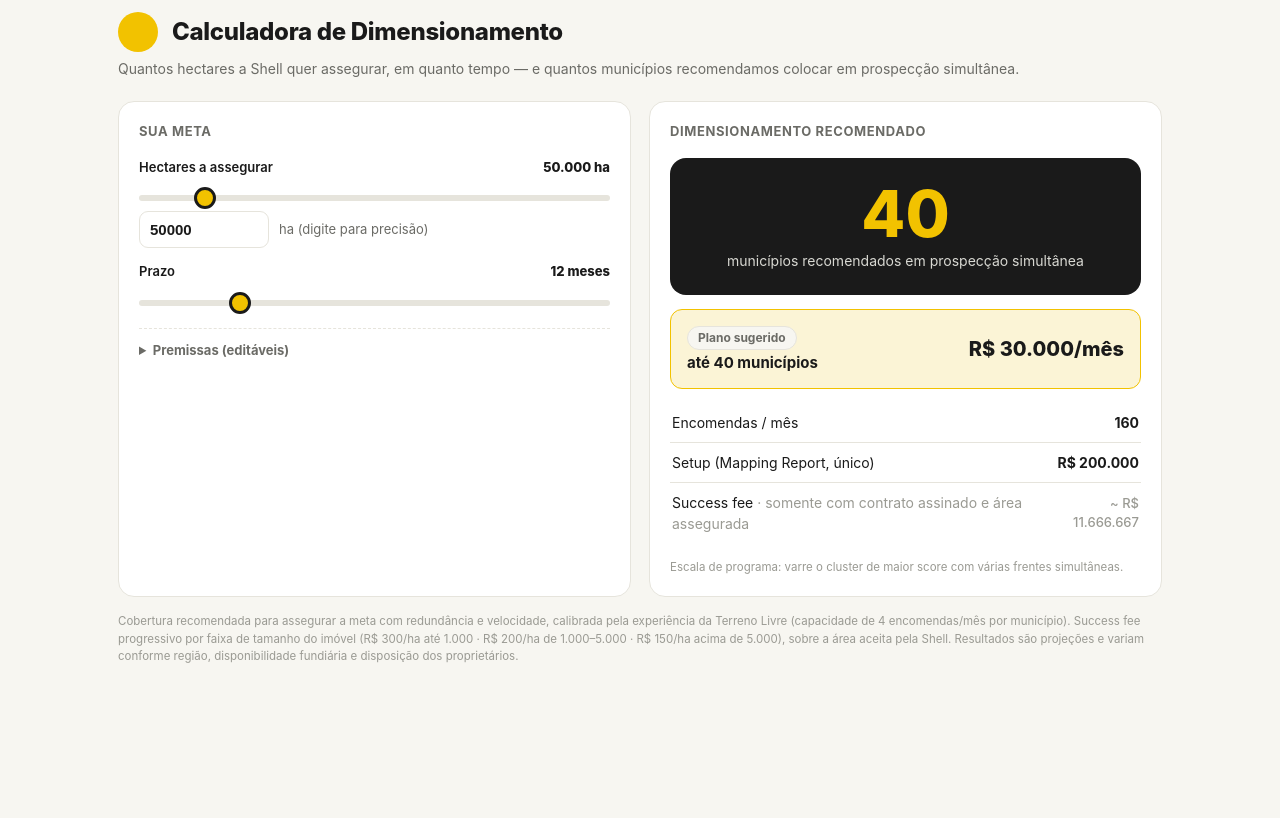
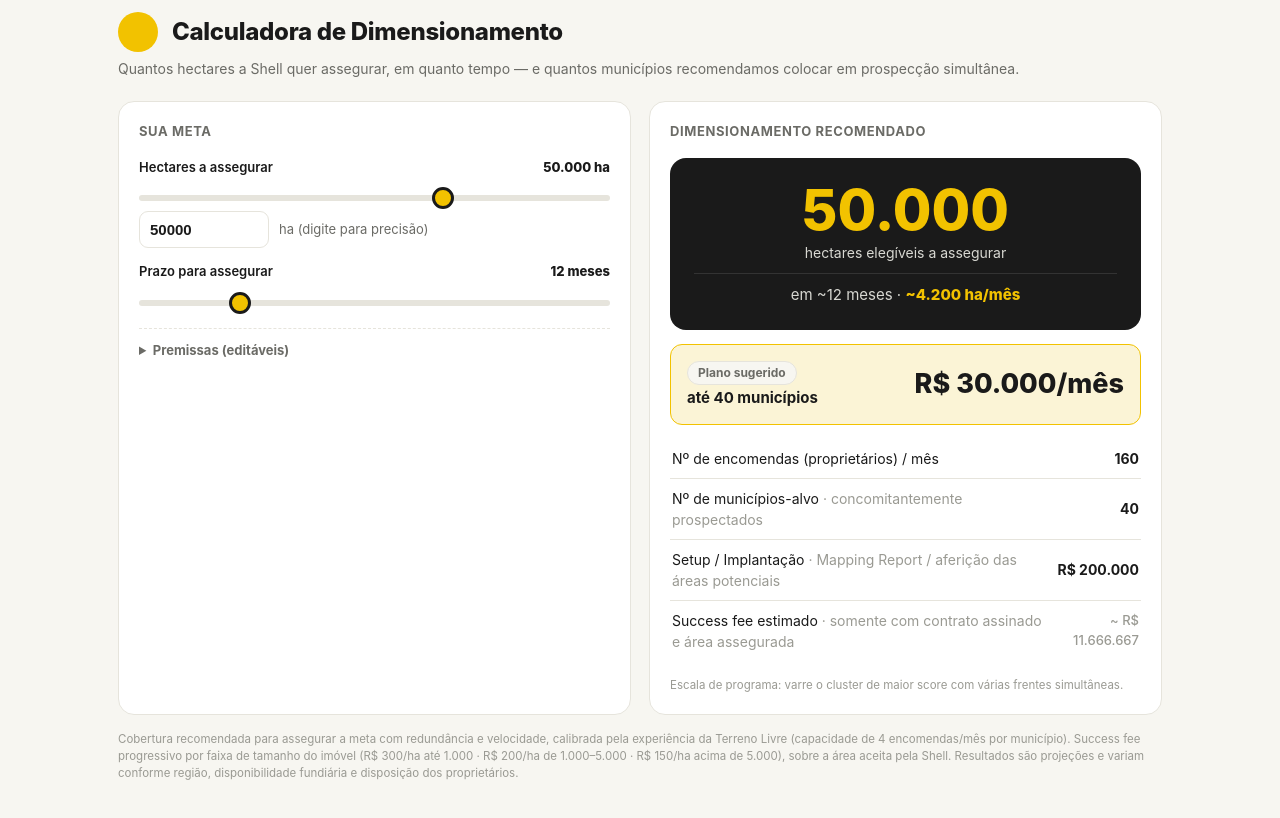
Before and after one commit to antoniofreitas-dev/calculadoraShell-TerrenoLivre, a plain HTML site: page index.html in a window 1280 px wide. Shown: the part 98-916 px from the top of the page. Before the commit the page ends 823 px from the top, so only its background shows below. Drawn offline with Linux system fonts and the light colour scheme.

Commit message:
Update index.html

```diff
--- a/index.html
+++ b/index.html
@@ -27,11 +27,13 @@
   .numrow input[type=number]{width:130px;padding:9px 10px;border:1px solid var(--line);border-radius:9px;font-size:15px;font-weight:700;color:var(--ink)}
   .numrow span{font-size:13px;color:var(--grey)}
   .hero{background:var(--ink);color:#fff;border-radius:16px;padding:24px;text-align:center;margin-bottom:14px}
-  .hero .big{font-size:64px;font-weight:800;color:var(--yel);line-height:1}
+  .hero .big{font-size:56px;font-weight:800;color:var(--yel);line-height:1}
   .hero .cap{font-size:14px;color:#d8d8d2;margin-top:4px}
+  .hero .velo{font-size:15px;color:#d8d8d2;margin-top:10px;padding-top:10px;border-top:1px solid #333}
+  .hero .velo b{color:var(--yel);font-weight:800}
   .plan{background:var(--yel-soft);border:1px solid var(--yel);border-radius:12px;padding:14px 16px;display:flex;justify-content:space-between;align-items:center;flex-wrap:wrap;gap:8px;margin-bottom:14px}
   .plan b{font-size:15px}
-  .plan .price{font-size:20px;font-weight:800}
+  .plan .price{font-size:27px;font-weight:800}
   table{width:100%;border-collapse:collapse;font-size:14px}
   td{padding:9px 2px;border-bottom:1px solid var(--line)}
   td:last-child{text-align:right;font-weight:700}
@@ -60,10 +62,10 @@
     <div class="card">
       <h2>Sua meta</h2>
       <label>Hectares a assegurar <span class="val"><span id="haV">50.000</span> ha</span></label>
-      <input type="range" id="ha" min="1000" max="400000" step="500" value="50000">
+      <input type="range" id="ha" min="0" max="1000" step="1" value="653">
       <div class="numrow"><input type="number" id="haNum" value="50000" min="500" step="500"><span>ha (digite para precisão)</span></div>
 
-      <label>Prazo <span class="val"><span id="prazoV">12</span> meses</span></label>
+      <label>Prazo para assegurar <span class="val"><span id="prazoV">12</span> meses</span></label>
       <input type="range" id="prazo" min="6" max="36" value="12">
 
       <details>
@@ -81,17 +83,19 @@
     <div class="card">
       <h2>Dimensionamento recomendado</h2>
       <div class="hero">
-        <div class="big" id="muni">40</div>
-        <div class="cap">municípios recomendados em prospecção simultânea</div>
+        <div class="big" id="heroHa">50.000</div>
+        <div class="cap">hectares elegíveis a assegurar</div>
+        <div class="velo">em ~<span id="veloMeses">12</span> meses · <b id="veloRate">~4.200 ha/mês</b></div>
       </div>
       <div class="plan">
         <div><span class="pill">Plano sugerido</span><br><b id="planoNome">até 40 municípios</b></div>
         <div class="price" id="planoPreco">R$ 30.000/mês</div>
       </div>
       <table>
-        <tr><td>Encomendas / mês</td><td id="oEnc">160</td></tr>
-        <tr><td>Setup (Mapping Report, único)</td><td id="oSetup">R$ 200.000</td></tr>
-        <tr><td>Success fee <span style="color:#9a9a93;font-weight:400">· somente com contrato assinado e área assegurada</span></td><td id="oFee" style="color:#9a9a93;font-weight:500;font-size:13px">~ R$ 11.666.667</td></tr>
+        <tr><td>Nº de encomendas (proprietários) / mês</td><td id="oEnc">160</td></tr>
+        <tr><td>Nº de municípios-alvo <span style="color:#9a9a93;font-weight:400">· concomitantemente prospectados</span></td><td id="muni">40</td></tr>
+        <tr><td>Setup / Implantação <span style="color:#9a9a93;font-weight:400">· Mapping Report / aferição das áreas potenciais</span></td><td id="oSetup">R$ 200.000</td></tr>
+        <tr><td>Success fee estimado <span style="color:#9a9a93;font-weight:400">· somente com contrato assinado e área assegurada</span></td><td id="oFee" style="color:#9a9a93;font-weight:500;font-size:13px">~ R$ 11.666.667</td></tr>
       </table>
       <p class="note" id="noteDyn"></p>
     </div>
@@ -108,11 +112,14 @@
   var B=Math.log(M2/M1)/Math.log(A2/A1);
   var A=M1/Math.pow(A1,B);
   var $=function(id){return document.getElementById(id)};
+  var haMin=1000, haMax=400000, haRatio=Math.log(haMax/haMin);
+  function posToHa(p){ var ha=haMin*Math.pow(haMax/haMin, p/1000); var r=ha<10000?100:(ha<100000?500:1000); return Math.round(ha/r)*r; }
+  function haToPos(ha){ ha=Math.max(haMin,Math.min(haMax,ha)); return Math.round(1000*Math.log(ha/haMin)/haRatio); }
   function fmt(n){return n.toLocaleString("pt-BR")}
   function money(n){return "R$ "+Math.round(n).toLocaleString("pt-BR")}
 
   function calc(){
-    var ha=Math.max(500,+$("ha").value), prazo=+$("prazo").value, enc=+$("enc").value, inten=1;
+    var ha=posToHa(+$("ha").value), prazo=+$("prazo").value, enc=+$("enc").value, inten=1;
     var avg=Math.max(1,+$("avg").value);
     var feePerProp = Math.min(avg,1000)*300 + Math.max(0,Math.min(avg,5000)-1000)*200 + Math.max(0,avg-5000)*150;
     var effRate = feePerProp/avg;
@@ -125,6 +132,10 @@
     var muniShow=muni>100?100:muni;
 
     $("muni").textContent = muni>100 ? "100+" : muni;
+    $("heroHa").textContent = fmt(ha);
+    var rate=ha/prazo, rr=rate>=1000?Math.round(rate/100)*100:Math.round(rate/10)*10;
+    $("veloMeses").textContent = prazo;
+    $("veloRate").textContent = "~"+fmt(rr)+" ha/mês";
     $("oEnc").textContent = fmt(Math.round(muniShow*enc));
     $("oFee").textContent = "~ "+money(effRate*ha);
 
@@ -146,7 +157,7 @@
     $("noteDyn").textContent=n;
   }
   $("haNum").addEventListener("input",function(){
-    var v=+$("haNum").value||0; if(v>0){ $("ha").value=Math.min(400000,Math.max(1000,v)); } calc();
+    var v=+$("haNum").value||0; if(v>0){ $("ha").value=haToPos(v); } calc();
   });
   ["ha","prazo","enc","avg"].forEach(function(id){$(id).addEventListener("input",calc)});
   calc();
```
